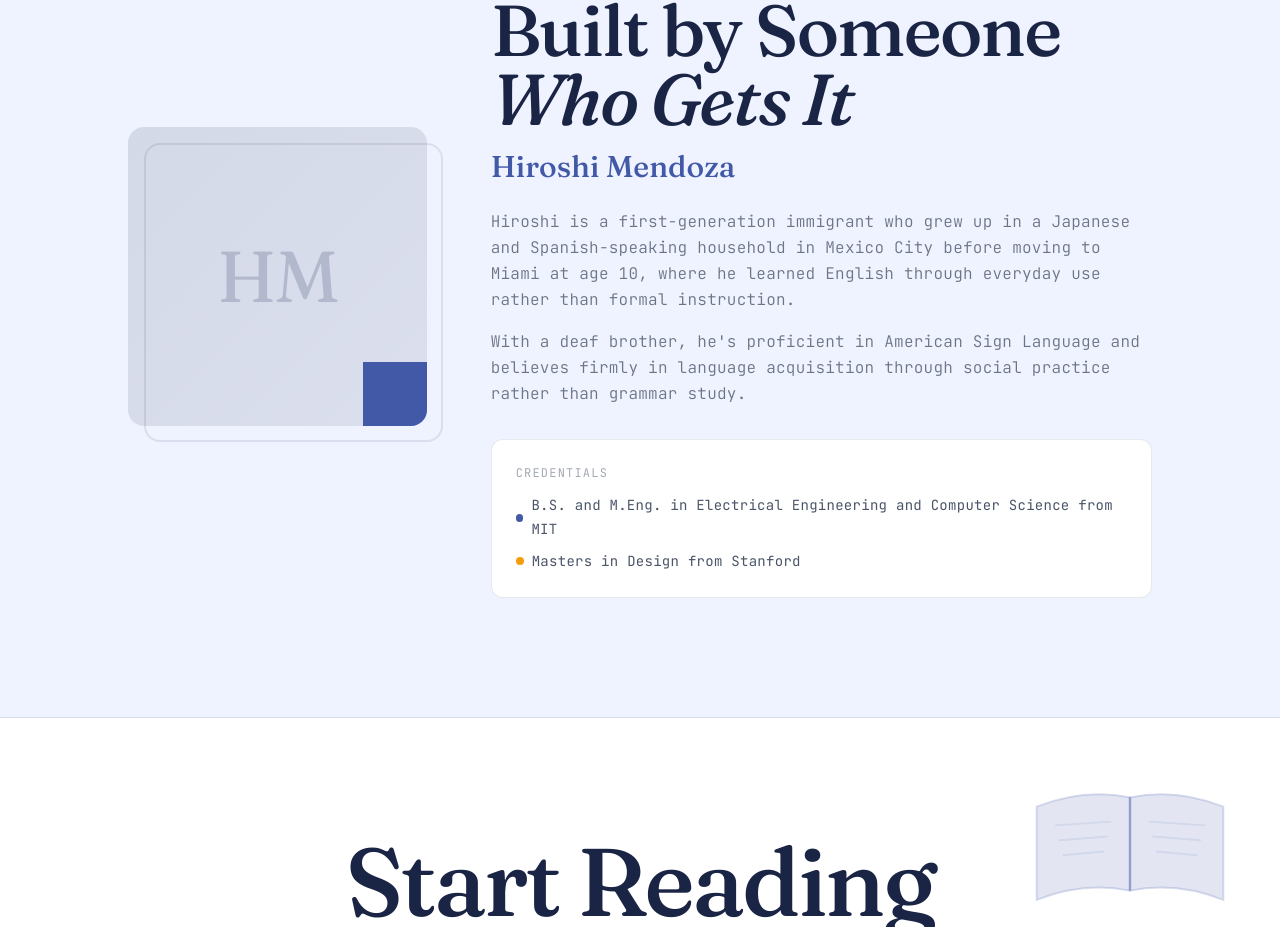
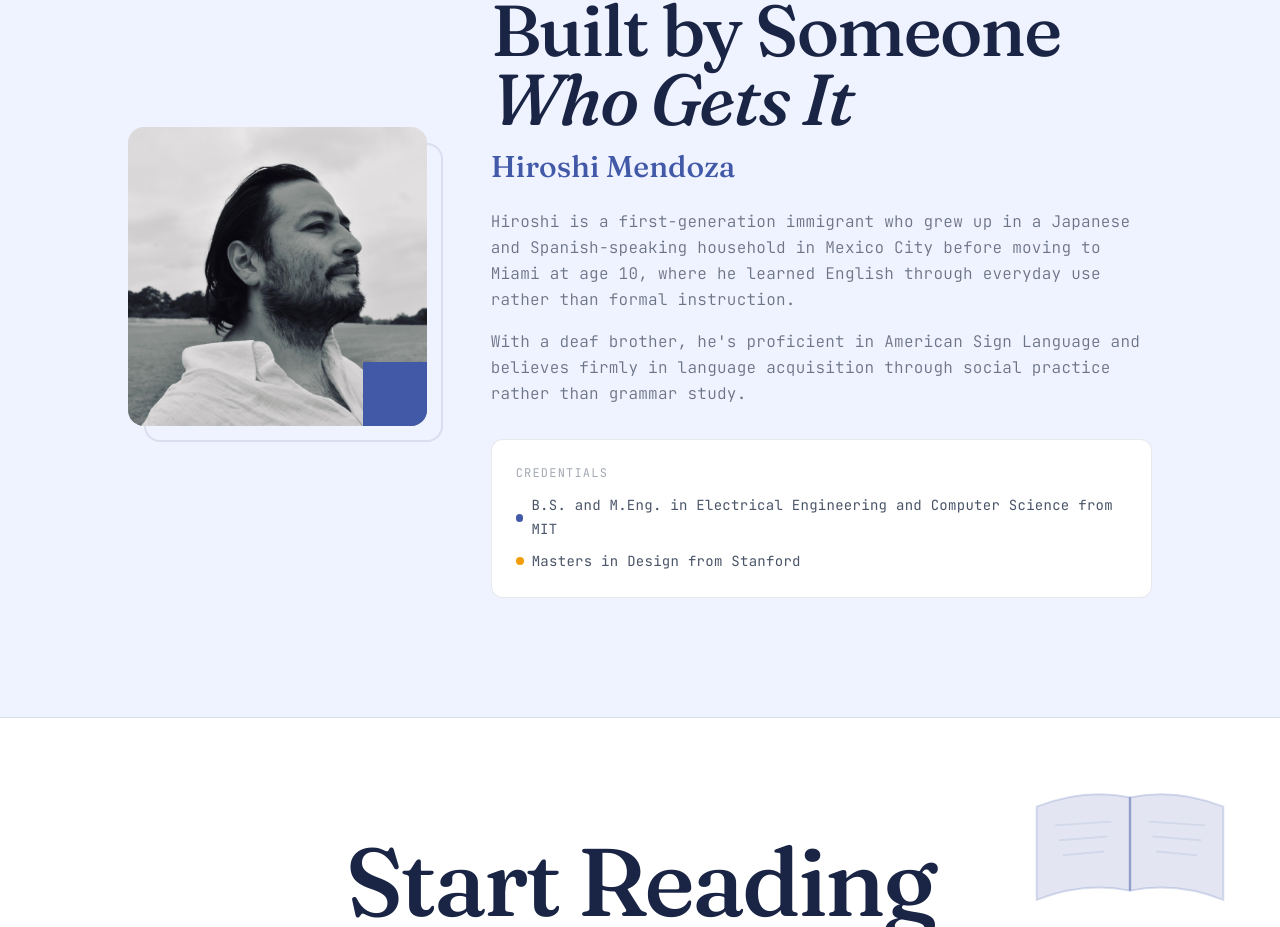
Before and after one commit to hiromendo/ReadSidekickWebsiteV2, a React (Vite) app: page / in a window 1280 px wide. Shown: the part 7798-8725 px from the top of the page. Built offline with nearby package versions, Linux system fonts and the light colour scheme.

Commit message:
add profile picture

```diff
--- a/src/components/Founder.tsx
+++ b/src/components/Founder.tsx
@@ -41,13 +41,14 @@ export function Founder() {
             transition={{ duration: 1, ease: [0.16, 1, 0.3, 1] }}
             className="lg:col-span-4"
           >
-            <div className="relative">
+            <div className="relative max-w-xs mx-auto lg:mx-0">
               {/* Photo frame */}
               <div className="aspect-square bg-ink-800/5 rounded-2xl overflow-hidden relative">
-                {/* Placeholder with initials */}
-                <div className="absolute inset-0 flex items-center justify-center bg-gradient-to-br from-ink-700/10 to-ink-800/5">
-                  <span className="font-serif text-display-lg text-ink-800/20">HM</span>
-                </div>
+                <img
+                  src="/founder.jpg"
+                  alt="Hiroshi Miyamoto"
+                  className="absolute inset-0 w-full h-full object-cover"
+                />
 
                 {/* Decorative corner accent */}
                 <div className="absolute bottom-0 right-0 w-16 h-16 bg-coral-500" />
```
Also changed, not shown: public/founder.jpg (added), 1 other file (tests, documents, lock files or other folders).
